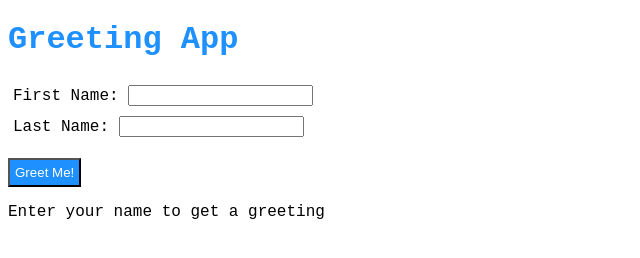
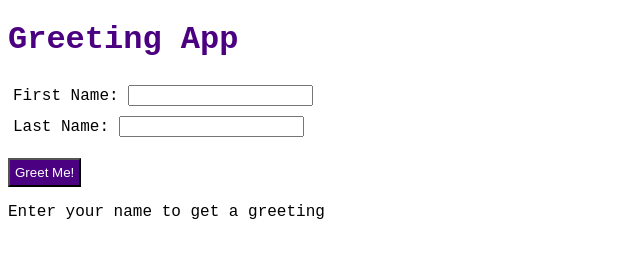
Before and after one commit to lacrivella/bootcamp-prep-day-4, a plain HTML site: page index.html in a window 1280 px wide. Shown: the whole page, without its empty margins (0-640 px from the left). Drawn offline with Linux system fonts and the light colour scheme.

```diff
--- a/main.css
+++ b/main.css
@@ -4,7 +4,7 @@ body {
 
 h1 {
     font-family: "Liberation Mono", monospace;
-    color: dodgerblue;
+    color: indigo;
 }
 
 label {
@@ -14,6 +14,6 @@ label {
 
 button {
     color:white;
-    background: dodgerblue;
+    background: indigo;
     padding: 5px;
 }
```
Also changed, not shown: index.html (+1 -1 lines), main.js (+10 -1 lines).
